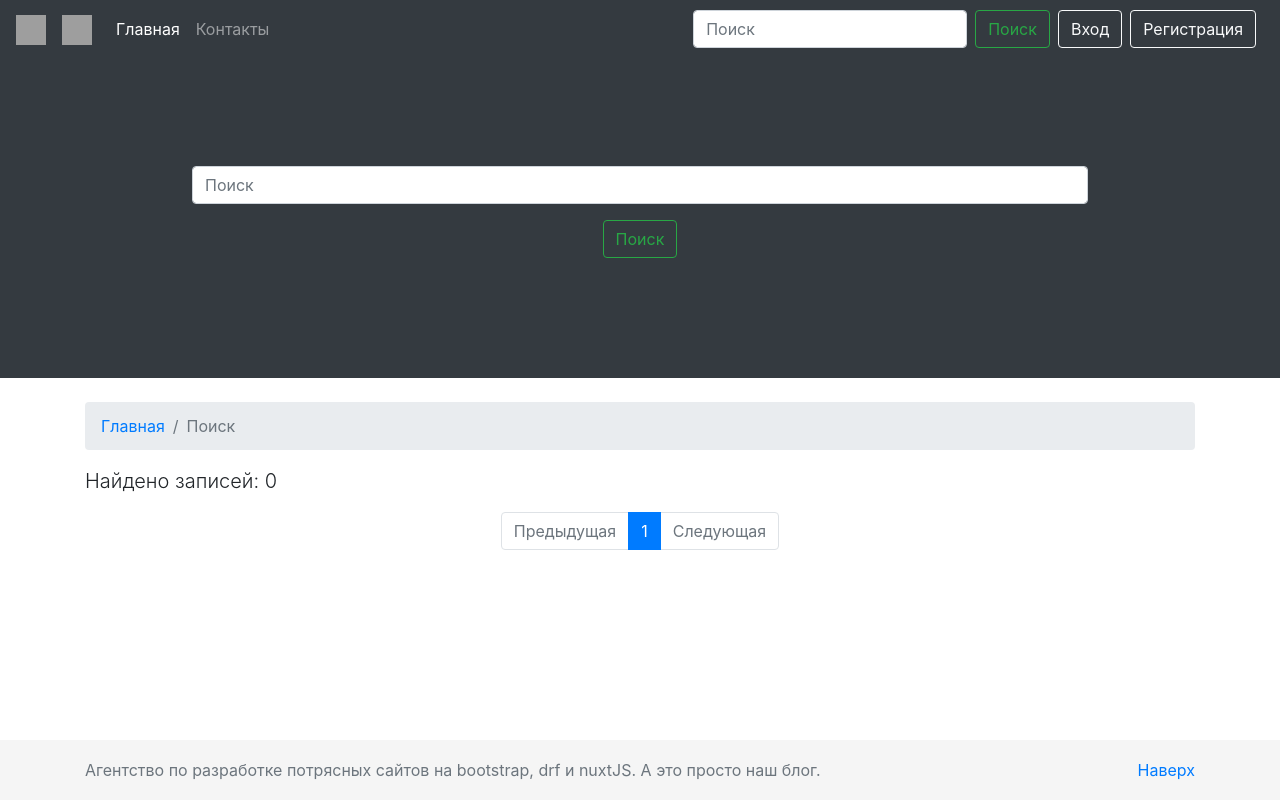
After one commit to alexey-logunov/mysite, a Django app: page /search/ in a window 1280 px wide. The commit adds this page. Run offline with Django 3.2, Linux system fonts and the light colour scheme; some libraries are stand-ins or nearby versions; grey boxes are pictures that could not be loaded.

Commit message:
modified urls.py, views.py, navbar.html, added search.html, search_form.html

```diff
--- a/blog/myblog/templates/myblog/block/navbar.html
+++ b/blog/myblog/templates/myblog/block/navbar.html
@@ -19,8 +19,8 @@
         <a href="{% url 'contact' %}" class="nav-link">Контакты</a>
       </li>
     </ul>
-    <form action="" class="form-inline my-2 my-lg-0">
-      <input type="text" class="form-control mr-sm-2" placeholder="Поиск" aria-label="Поиск">
+    <form action="{% url 'search_results' %}" method="get" class="form-inline my-2 my-lg-0">
+      <input name="q" type="text" class="form-control mr-sm-2" placeholder="Поиск" aria-label="Поиск">
       <button class="btn btn-outline-success my-2 my-sm-0 mr-2" type="submit">Поиск</button>
     </form>
     {% if user.is_authenticated %}
--- /dev/null
+++ b/blog/myblog/templates/myblog/block/search_form.html
@@ -0,0 +1,15 @@
+{% load static %}
+<div class="container-fluid home-slider">
+    <div id="carouselExampleCaptions" class="carousel slide" data-ride="carousel">
+        <div class="carousel-inner">
+            <div class="carousel-item active" style="background-color: #343a40!important">
+                <div class="carousel-caption d-none d-md-block">
+                    <form action="{% url 'search_results' %}" method="get" class="my-2 my-lg-0">
+                        <input name="q" type="text" class="form-control" placeholder="Поиск" aria-label="Поиск">
+                        <button class="btn btn-outline-success mt-3" type="submit">Поиск</button>
+                    </form>
+                </div>
+            </div>
+        </div>
+    </div>
+</div>
--- /dev/null
+++ b/blog/myblog/templates/myblog/search.html
@@ -0,0 +1,58 @@
+{% extends './base.html' %}
+{% load static %}
+{% block title %}Поиск{% endblock %}
+
+{% block header %}
+    {% include './block/search_form.html' %}
+{% endblock %}
+
+{% block content %}
+<div class="container">
+    <div class="row">
+        <div class="col-lg-12">
+            <nav aria-label="breadcrumb" class="mt-4">
+                <ol class="breadcrumb">
+                    <li class="breadcrumb-item"><a href="{% url 'index' %}">Главная</a></li>
+                    <li class="breadcrumb-item active" aria-current="page">Поиск</li>
+                </ol>
+            </nav>
+            <p class="lead">Найдено записей: {{ count }}</p>
+            {% for result in results %}
+                <a href="{% url 'post_detail' slug=result.url %}"><h2>{{ result.h1 }}</h2></a>
+                <p>{{ result.description|safe }}</p>
+                <hr>
+            {% endfor %}
+        </div>
+    </div>
+</div>
+</div>
+{% endblock %}
+
+{% block pagination %}
+    <nav aria-label="Paginate me">
+      <ul class="pagination justify-content-center">
+        {% if results.has_previous %}
+          <a class="page-link" href="?page={{ results.previous_page_number }}{% if request.GET.q %}&q={{ request.GET.q }}{% endif %}" tabindex="-1">Предыдущая</a>
+        {% else %}
+        <li class="page-item disabled">
+          <a class="page-link disabled" href="#" tabindex="-1">Предыдущая</a>
+        </li>
+        {% endif %}
+        {% for i in results.paginator.page_range %}
+        {% if i == results.number %}
+          <li class="page-item active"><a class="page-link" href="?page={{ i }}{% if request.GET.q %}&q={{ request.GET.q }}{% endif %}">{{ i }}</a></li>
+        {% else %}
+          <li class="page-item"><a class="page-link" href="?page={{ i }}{% if request.GET.q %}&q={{ request.GET.q }}{% endif %}">{{ i }}</a></li>
+        {% endif %}
+        {% endfor %}
+        {% if results.has_next %}
+          <a class="page-link" href="?page={{ results.next_page_number }}{% if request.GET.q %}&q={{ request.GET.q }}{% endif %}">Следующая</a>
+        {% else %}
+          <li class="page-item disabled">
+            <a class="page-link" href="#">Следующая</a>
+          </li>
+        {% endif %}
+      </ul>
+    </nav>
+    <br>
+{% endblock %}
--- a/blog/myblog/urls.py
+++ b/blog/myblog/urls.py
@@ -1,5 +1,5 @@
 from django.urls import path
-from .views import MainView, PostDetailView, SignUpView, SignInView, FeedBackView, SuccessView
+from .views import MainView, PostDetailView, SignUpView, SignInView, FeedBackView, SuccessView, SearchResultsView
 from django.contrib.auth.views import LogoutView
 from django.conf import settings
 
@@ -11,4 +11,5 @@ urlpatterns = [
     path('signout/', LogoutView.as_view(), {'next_page': settings.LOGOUT_REDIRECT_URL}, name='signout',),
     path('contact/', FeedBackView.as_view(), name='contact'),
     path('contact/success/', SuccessView.as_view(), name='success'),
+    path('search/', SearchResultsView.as_view(), name='search_results'),
 ]
--- a/blog/myblog/views.py
+++ b/blog/myblog/views.py
@@ -6,6 +6,7 @@ from .forms import SigUpForm, SignInForm, FeedBackForm
 from django.contrib.auth import login, authenticate
 from django.http import HttpResponseRedirect, HttpResponse
 from django.core.mail import send_mail, BadHeaderError
+from django.db.models import Q
 
 
 class MainView(View):
@@ -91,3 +92,20 @@ class SuccessView(View):
         return render(request, 'myblog/success.html', context={
             'title': 'Спасибо!'
         })
+
+class SearchResultsView(View):
+    def get(self, request, *args, **kwargs):
+        query = self.request.GET.get('q')
+        results = ""
+        if query:
+            results = Post.objects.filter(
+                Q(h1__icontains=query) | Q(content__icontains=query)
+            )
+        paginator = Paginator(results, 6)
+        page_number = request.GET.get('page')
+        page_obj = paginator.get_page(page_number)
+        return render(request, 'myblog/search.html', context={
+            'title': 'Поиск',
+            'results': page_obj,
+            'count': paginator.count
+        })
```
